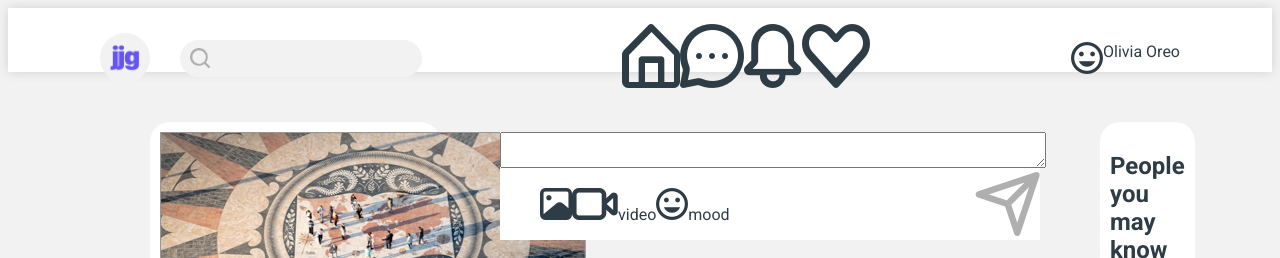
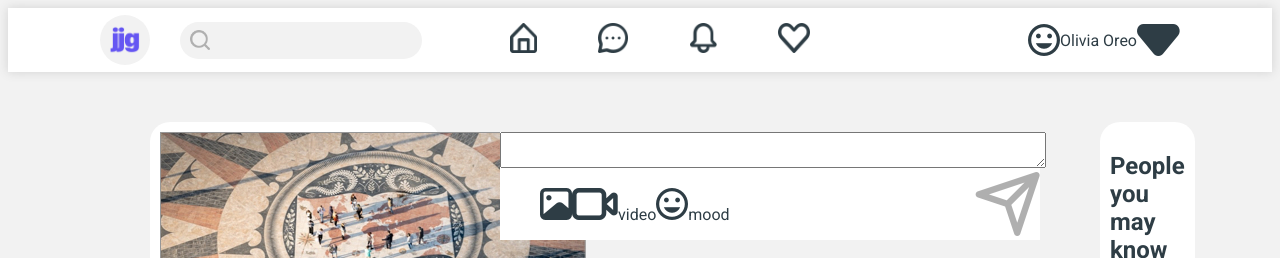
Before and after one commit to userclassgit/job-job-go, a website with bundled scripts: page home.html in a window 1280 px wide. Shown: the top 258 px of the page. Built offline with nearby package versions, Linux system fonts and the light colour scheme; no server answers.

Commit message:
style .header-mid-icons

```diff
--- a/assets/style/home.css
+++ b/assets/style/home.css
@@ -11,9 +11,10 @@ header {
   background-color: var(--white);
   height: 4rem;
   box-shadow: 0px 0px 10px rgba(87, 87, 87, 0.2);
+  position: relative;
   .container {
     align-items: center;
-
+    height: 100%;
   }
 }
 
@@ -59,6 +60,20 @@ header {
   }
 }
 
+.header-mid-icons {
+  position: absolute;
+  left: 50%;
+  transform: translateX(-50%);
+  width: 300px;
+  a img {
+    height: 30px;
+  }
+}
+
+.header-right-content {
+  align-items: center;
+}
+
 main {
     min-height: 500px;
 
--- a/home.html
+++ b/home.html
@@ -33,13 +33,17 @@
           <img class="search-icon" src="./assets/media/icon-search.png" alt="Search">
         </div>
       </div>
-      <ul class="flex">
-        <li><img src="./assets/media/icon-home-dark.png" /></li>
-        <li><img src="./assets/media/icon-chat-dark.png" /></li>
-        <li><img src="./assets/media/icon-bell-dark.png" /></li>
-        <li><img src="./assets/media/icon-heart-dark.png" /></li>
+      <ul class="flex header-mid-icons flex-sb">
+        <li><a href=""><img src="./assets/media/icon-home-dark.png" /></a></li>
+        <li><a href=""><img src="./assets/media/icon-chat-dark.png" /></a></li>
+        <li><a href=""><img src="./assets/media/icon-bell-dark.png" /></a></li>
+        <li><a href=""><img src="./assets/media/icon-heart-dark.png" /></a></li>
       </ul>
-      <div class="flex"><img src="./assets/media/icon-mood.png" /><span>Olivia Oreo</span></div>
+      <div class="flex header-right-content">
+        <img src="./assets/media/icon-mood.png" />
+        <span>Olivia Oreo</span>
+        <img src="./assets/media/icon-down-arrow.png" alt="">
+      </div>
     </div>
   </header>
   <main>
```
